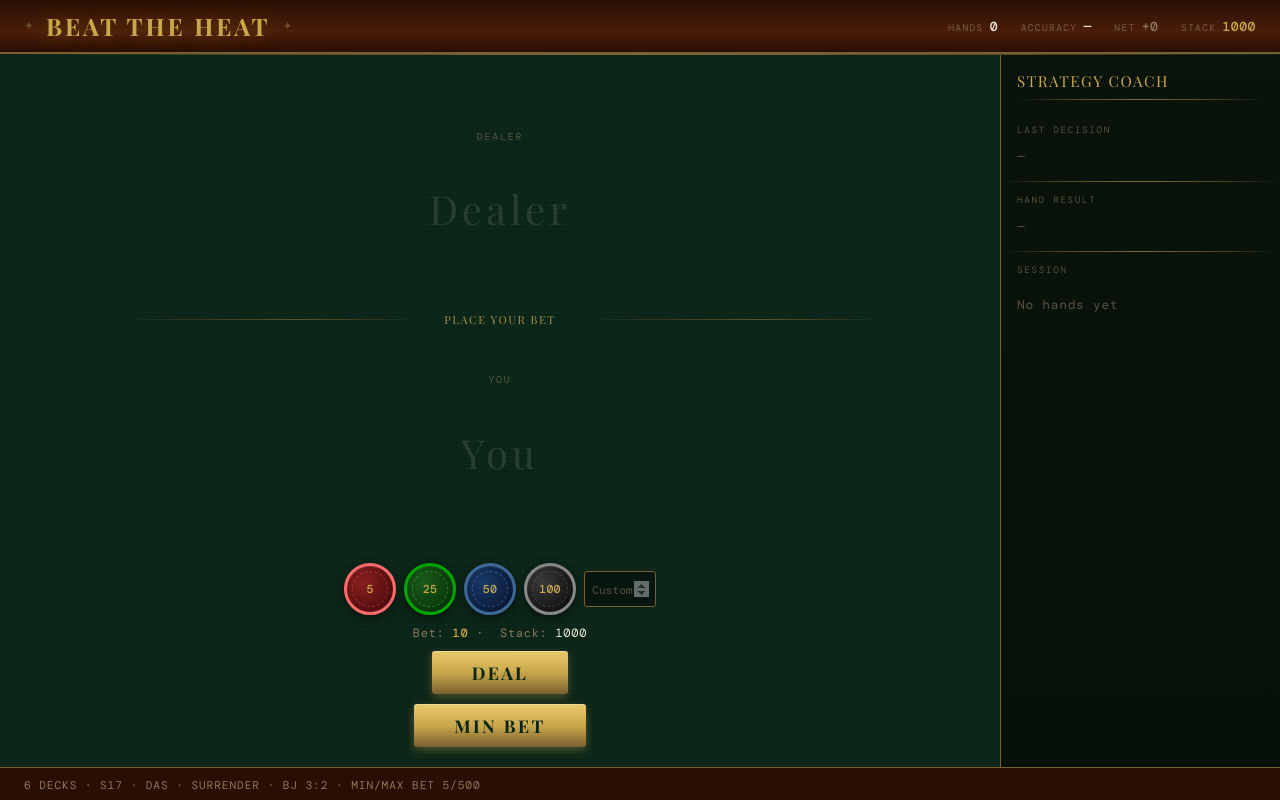
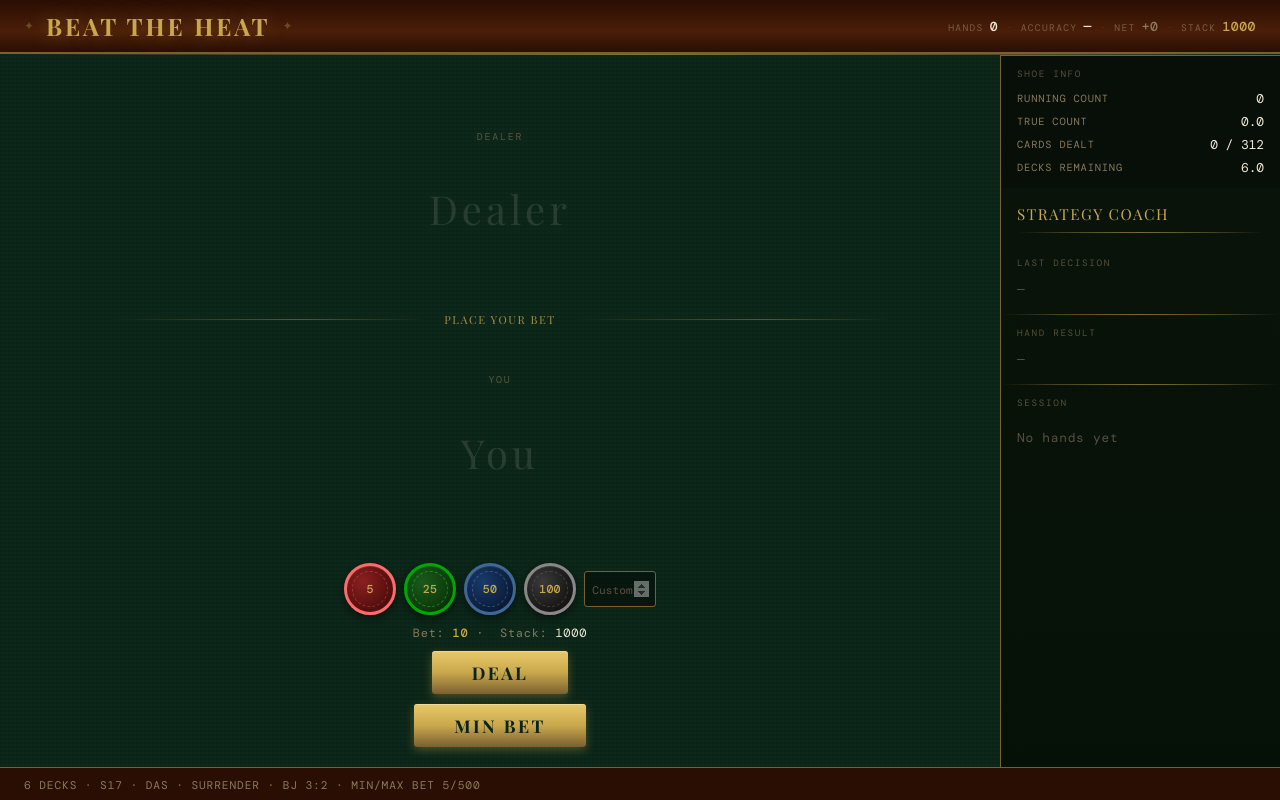
Before and after one commit to colinhauch/beat-the-heat, a React (Vite) app in the folder packages/web/: page / in a window 1280 px wide. Built offline with nearby package versions, Linux system fonts and the light colour scheme; a web font is replaced by a local one.

Commit message:
refactor(ui): extract count display into CountPanel component

```diff
--- a/packages/web/src/App.tsx
+++ b/packages/web/src/App.tsx
@@ -5,6 +5,7 @@ import { FeedbackPanel } from "./components/FeedbackPanel";
 import { SettingsPanel } from "./components/SettingsPanel";
 import { DebugPanel } from "./components/DebugPanel";
 import { RulesFooter } from "./components/RulesFooter";
+import { CountPanel } from "./components/CountPanel";
 import "./App.css";
 
 export default function App() {
@@ -29,6 +30,7 @@ export default function App() {
             <Table />
           </div>
           <aside className="feedback-rail">
+            <CountPanel />
             <FeedbackPanel />
             <SettingsPanel />
             <DebugPanel />
--- /dev/null
+++ b/packages/web/src/components/CountPanel.css
@@ -0,0 +1,54 @@
+/* ─── Count Panel ─────────────────────────────────────────────────────── */
+.count-panel {
+  padding: 12px 16px;
+  border-top: 1px solid var(--gold-dim);
+  background: rgba(0,0,0,0.2);
+  display: flex;
+  flex-direction: column;
+  gap: 10px;
+}
+
+.count-header {
+  display: flex;
+  align-items: center;
+}
+
+.count-title {
+  font-size: 0.58rem;
+  letter-spacing: 0.18em;
+  text-transform: uppercase;
+  color: var(--text-dim);
+  opacity: 0.6;
+}
+
+.count-stats {
+  display: flex;
+  flex-direction: column;
+  gap: 6px;
+}
+
+.count-stat {
+  display: flex;
+  justify-content: space-between;
+  align-items: center;
+}
+
+.count-stat-label {
+  font-size: 0.65rem;
+  letter-spacing: 0.08em;
+  text-transform: uppercase;
+  color: var(--text-dim);
+}
+
+.count-stat-value {
+  font-size: 0.8rem;
+  color: var(--text-cream);
+}
+
+.count-stat-value.count-positive {
+  color: #4dff4d;
+}
+
+.count-stat-value.count-negative {
+  color: #ff6b6b;
+}
--- /dev/null
+++ b/packages/web/src/components/CountPanel.tsx
@@ -0,0 +1,43 @@
+import { useGame } from "../game/GameContext";
+import "./CountPanel.css";
+
+export function CountPanel() {
+  const { state } = useGame();
+  const { runningCount, cardsDealt, session } = state;
+  const decks = session.tableRules.decks;
+  const totalCards = decks * 52;
+  const cardsRemaining = totalCards - cardsDealt;
+  const decksRemaining = cardsRemaining / 52;
+  const trueCount = decksRemaining > 0 ? runningCount / decksRemaining : 0;
+
+  return (
+    <div className="count-panel">
+      <div className="count-header">
+        <span className="count-title mono">Shoe Info</span>
+      </div>
+
+      <div className="count-stats">
+        <div className="count-stat">
+          <span className="count-stat-label mono">Running Count</span>
+          <span className={`count-stat-value mono ${runningCount > 0 ? 'count-positive' : runningCount < 0 ? 'count-negative' : ''}`}>
+            {runningCount > 0 ? '+' : ''}{runningCount}
+          </span>
+        </div>
+        <div className="count-stat">
+          <span className="count-stat-label mono">True Count</span>
+          <span className={`count-stat-value mono ${trueCount > 0 ? 'count-positive' : trueCount < 0 ? 'count-negative' : ''}`}>
+            {trueCount > 0 ? '+' : ''}{trueCount.toFixed(1)}
+          </span>
+        </div>
+        <div className="count-stat">
+          <span className="count-stat-label mono">Cards Dealt</span>
+          <span className="count-stat-value mono">{cardsDealt} / {totalCards}</span>
+        </div>
+        <div className="count-stat">
+          <span className="count-stat-label mono">Decks Remaining</span>
+          <span className="count-stat-value mono">{decksRemaining.toFixed(1)}</span>
+        </div>
+      </div>
+    </div>
+  );
+}
--- a/packages/web/src/components/DebugPanel.tsx
+++ b/packages/web/src/components/DebugPanel.tsx
@@ -24,18 +24,11 @@ function makeCard(rank: Rank): Card {
 }
 
 export function DebugPanel() {
-  const { state, dispatch } = useGame();
+  const { dispatch } = useGame();
   const [p1, setP1] = useState<Rank>("A");
   const [p2, setP2] = useState<Rank>("6");
   const [d1, setD1] = useState<Rank>("10");
   const [d2, setD2] = useState<Rank>("7");
-
-  const { runningCount, cardsDealt, session } = state;
-  const decks = session.tableRules.decks;
-  const totalCards = decks * 52;
-  const cardsRemaining = totalCards - cardsDealt;
-  const decksRemaining = cardsRemaining / 52;
-  const trueCount = decksRemaining > 0 ? runningCount / decksRemaining : 0;
 
   function handleSetHand() {
     dispatch({
@@ -108,31 +101,6 @@ export function DebugPanel() {
       <button className="debug-btn mono" onClick={handleSetHand}>
         Set Hand
       </button>
-
-      <div className="debug-divider" />
-
-      <div className="debug-stats">
-        <div className="debug-stat">
-          <span className="debug-stat-label mono">Running Count</span>
-          <span className={`debug-stat-value mono ${runningCount > 0 ? 'count-positive' : runningCount < 0 ? 'count-negative' : ''}`}>
-            {runningCount > 0 ? '+' : ''}{runningCount}
-          </span>
-        </div>
-        <div className="debug-stat">
-          <span className="debug-stat-label mono">True Count</span>
-          <span className={`debug-stat-value mono ${trueCount > 0 ? 'count-positive' : trueCount < 0 ? 'count-negative' : ''}`}>
-            {trueCount > 0 ? '+' : ''}{trueCount.toFixed(1)}
-          </span>
-        </div>
-        <div className="debug-stat">
-          <span className="debug-stat-label mono">Cards Dealt</span>
-          <span className="debug-stat-value mono">{cardsDealt} / {totalCards}</span>
-        </div>
-        <div className="debug-stat">
-          <span className="debug-stat-label mono">Decks Remaining</span>
-          <span className="debug-stat-value mono">{decksRemaining.toFixed(1)}</span>
-        </div>
-      </div>
     </div>
   );
 }
```
